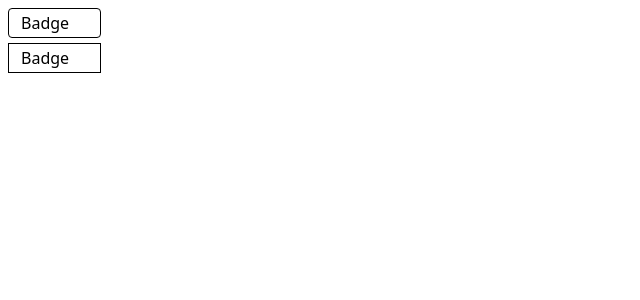
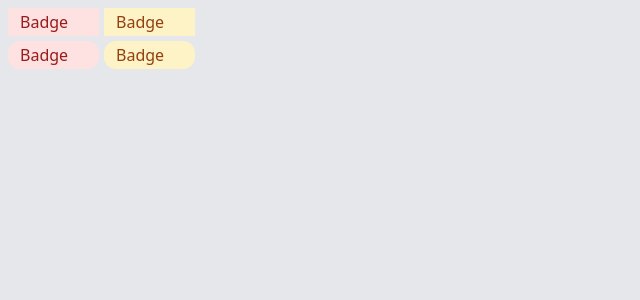
Before and after one commit to Petrasoderstrom1612/component-library, a React (Vite) app: page / in a window 1280 px wide. Shown: the top 300 px of the page, without its empty margins (0-640 px from the left). Built offline with nearby package versions, Linux system fonts and the light colour scheme.

Commit message:
I got the badges to be working, started with two sample colors.

```diff
--- a/src/App.jsx
+++ b/src/App.jsx
@@ -1,16 +1,21 @@
-import { useState } from 'react'
-import Badge from './Badges/Badge'
+import { useState } from "react";
+import Badge from "./Badges/Badge";
 
 function App() {
+  const colors = ["red", "yellow"];
 
   return (
     <>
-    <div className="badges-div">
-      <Badge variant="squared">Badge</Badge>
-      <Badge variant="rounded">Badge</Badge>
+    <div className="all-badges">
+      {colors.map((one) => (
+        <div className="badges-div">
+          <Badge variant="squared" color={one}>Badge</Badge>
+          <Badge variant="rounded" color={one}>Badge</Badge>
+        </div>
+      ))}
     </div>
     </>
-  )
+  );
 }
 
-export default App
+export default App;
--- a/src/Badges/Badge.jsx
+++ b/src/Badges/Badge.jsx
@@ -1,10 +1,11 @@
 import React from 'react'
 
 const Badge = ({children, ...rest}) => {
+  console.log(rest)
   let variantClass = rest.variant && `${rest.variant}`
 
   return (
-    <div className={`badge ${variantClass}`}>
+    <div className={`badge ${variantClass} ${rest.color}`}>
       {children}
     </div>
   )
--- a/src/index.css
+++ b/src/index.css
@@ -2,11 +2,18 @@
   font-family: system-ui, Avenir, Helvetica, Arial, sans-serif;
   line-height: 1.5;
   font-weight: 400;
+  background-color: #e5e7eb;
+}
+
+.all-badges{
+  display: flex;
+  flex-direction:row;
+  gap: 5px;
 }
 
 .badges-div{
   display:flex;
-  flex-direction:column;
+  flex-direction: column;
 }
 
 .badge{
@@ -17,12 +24,22 @@
   padding-bottom: 2px;
   padding-left: 12px;
   opacity: 1;
-  border:1px solid black;
+  /* border:1px solid black; */
   margin-bottom:5px;
 }
 
-.squared{
-  border-radius: 4px;
+.rounded{
+  border-radius: 12px;
+}
+
+.red{
+  color:#991B1B;
+  background-color: #FEE2E2;
+}
+
+.yellow{
+  color:#92400E;
+  background-color: #FEF3C7;
 }
 
 
```
